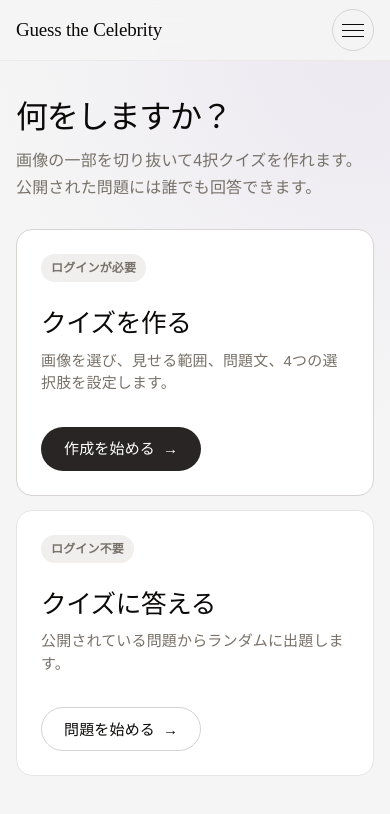
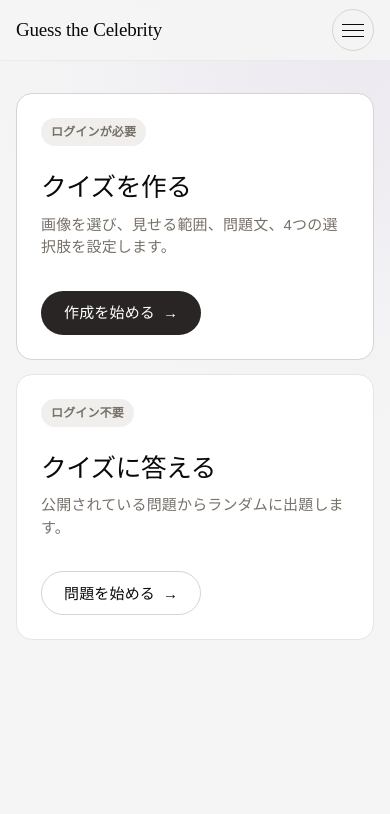
Before and after one commit to popomaro516/guess-the-celebrity, an Astro site in the folder frontend/: page / in a window 390 px wide. Built offline with nearby package versions, Linux system fonts and the light colour scheme; Astro itself is replaced by a stand-in of ours.

Commit message:
Remove home intro copy

```diff
--- a/frontend/src/pages/index.astro
+++ b/frontend/src/pages/index.astro
@@ -3,14 +3,7 @@ import BaseLayout from "../layouts/BaseLayout.astro";
 ---
 
 <BaseLayout>
-  <section class="home container" aria-labelledby="home-title">
-    <div class="home-heading">
-      <h1 id="home-title">何をしますか？</h1>
-      <p>
-        画像の一部を切り抜いて4択クイズを作れます。公開された問題には誰でも回答できます。
-      </p>
-    </div>
-
+  <section class="home container" aria-label="操作を選択">
     <div class="action-grid">
       <a class="action-card action-card-create card" href="/create/">
         <div>
@@ -39,32 +32,7 @@ import BaseLayout from "../layouts/BaseLayout.astro";
 
 <style>
   .home {
-    display: flex;
-    min-height: calc(100vh - 64px);
-    justify-content: center;
-    padding-block: 72px 96px;
-    flex-direction: column;
-  }
-
-  .home-heading {
-    max-width: 680px;
-    margin-bottom: 40px;
-  }
-
-  .home-heading h1 {
-    margin-bottom: 12px;
-    font-family: var(--font-body);
-    font-size: clamp(2.25rem, 5vw, 3.5rem);
-    font-weight: 500;
-    letter-spacing: -1.2px;
-  }
-
-  .home-heading p {
-    max-width: 620px;
-    margin: 0;
-    color: var(--color-muted);
-    font-size: 16px;
-    line-height: 1.7;
+    padding-block: 64px 96px;
   }
 
   .action-grid {
@@ -126,12 +94,7 @@ import BaseLayout from "../layouts/BaseLayout.astro";
 
   @media (max-width: 767px) {
     .home {
-      min-height: calc(100vh - 60px);
-      padding-block: 48px 64px;
-    }
-
-    .home-heading {
-      margin-bottom: 28px;
+      padding-block: 40px 64px;
     }
 
     .action-grid {
@@ -146,12 +109,7 @@ import BaseLayout from "../layouts/BaseLayout.astro";
 
   @media (max-width: 479px) {
     .home {
-      justify-content: flex-start;
-      padding-block: 40px 56px;
-    }
-
-    .home-heading h1 {
-      font-size: 2rem;
+      padding-block: 32px 56px;
     }
 
     .action-grid {
```
